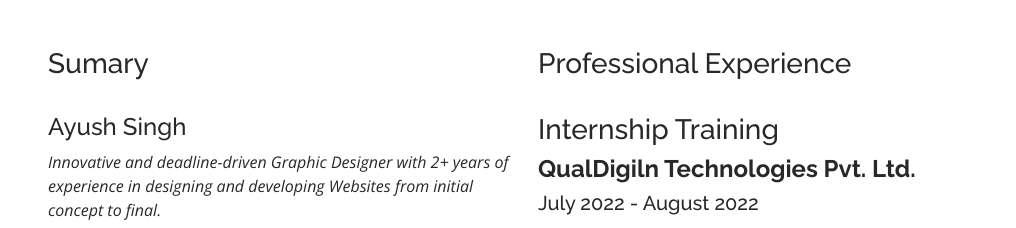
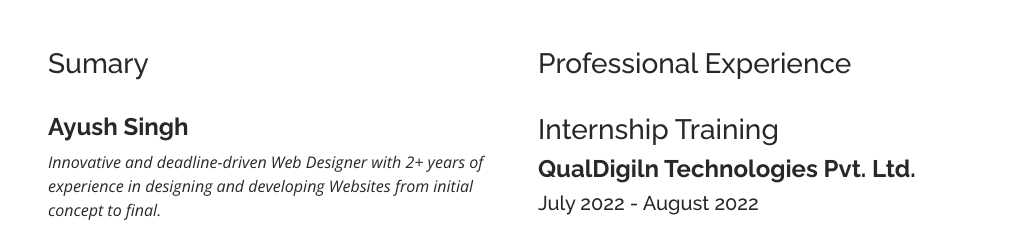
Before and after one commit to krishgupta1/AyushSinghPortfolio, a plain HTML site: page index.html in a window 1280 px wide. Shown: the part 2149-2377 px from the top of the page, without its empty margins (264-1280 px from the left). Drawn offline with nearby package versions, Linux system fonts and the light colour scheme.

Commit message:
Update index.html

```diff
--- a/index.html
+++ b/index.html
@@ -99,7 +99,7 @@
             </div>
             <br>
             <p>
-              Web Designer &amp; web Developer, I created many Frontend Project using HTML, CSS, Bootstrap, JavaScript. I have 2+ years of experience in Web Development. I'm very happy to be a Web Developer. I did a Internship Training at <b>QualDigiln Technologies Pvt. Ltd.</b>I learnt many things at this training. It helps me to be good at Web Designing,
+              Web Designer &amp; web Developer, I created many Frontend Project using HTML, CSS, Bootstrap, JavaScript. I have 2+ years of experience in Web Development. I'm very happy to be a Web Developer. I did a Internship Training at <b>QualDigiln Technologies Pvt. Ltd.</b> I learnt many things at this training. It helps me to be good at Web Designing,
             </p>
           </div>
         </div>
@@ -214,8 +214,8 @@
             <h3 class="resume-title">Sumary</h3>
             <br>
             <div class="resume-item pb-0">
-              <h4>Ayush Singh</h4>
-              <p><em>Innovative and deadline-driven Graphic Designer with 2+ years of experience in designing and developing Websites from initial concept to final.</em></p>
+              <h4><b>Ayush Singh</b></h4>
+              <p><em>Innovative and deadline-driven Web Designer with 2+ years of experience in designing and developing Websites from initial concept to final.</em></p>
               <ul>
                 <li>Kanpur</li>
                 <li>+91 9151760396</li>
```
